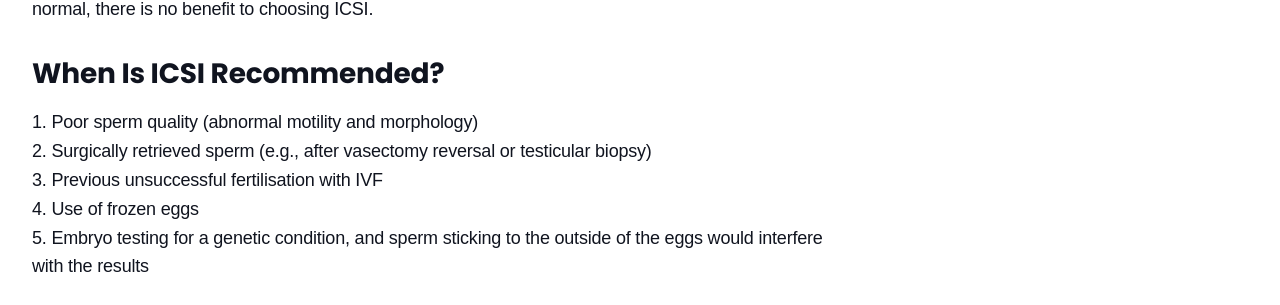
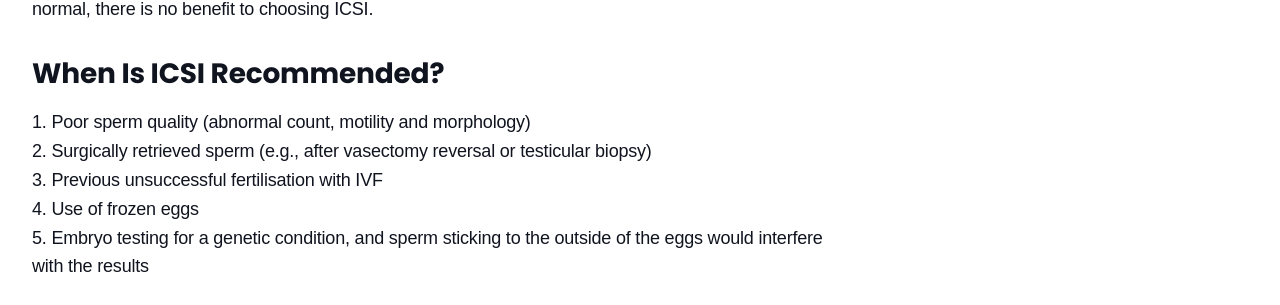
Before and after one commit to drmattprior/drmattprior.github.io, a Jekyll site: the page built from _posts/2025-03-19-ivf-or-icsi?.md, in a window 1280 px wide and 900 px high, scrolled down 2371 px. Shown: the part 148-453 px from the top of the window. Built offline with Jekyll 4.4.1, drawn with Linux system fonts in a browser that asks for light colours.

Commit message:
Update 2025-03-19-ivf-or-icsi?.md

```diff
--- a/_posts/2025-03-19-ivf-or-icsi?.md
+++ b/_posts/2025-03-19-ivf-or-icsi?.md
@@ -40,7 +40,7 @@ Fertilisation rates for both techniques are comparable when used appropriately.
 
 ## When Is ICSI Recommended?
 
-1. Poor sperm quality (abnormal motility and morphology)
+1. Poor sperm quality (abnormal count, motility and morphology)
 2. Surgically retrieved sperm (e.g., after vasectomy reversal or testicular biopsy)
 3. Previous unsuccessful fertilisation with IVF
 4. Use of frozen eggs
```
